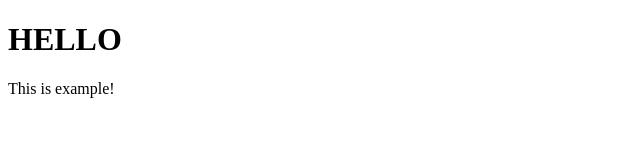
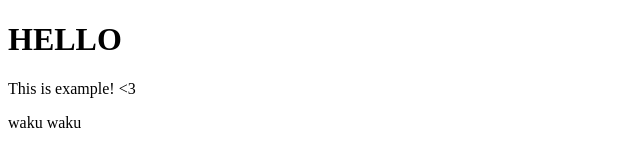
Before and after one commit to Alexxxies/hello-page, a plain HTML site: page index.html in a window 1280 px wide. Shown: the whole page, without its empty margins (0-640 px from the left). Drawn offline with Linux system fonts and the light colour scheme.

Commit message:
Added waku waku in index.html

```diff
--- a/index.html
+++ b/index.html
@@ -5,6 +5,7 @@
     </head>
 <body>
     <h1>HELLO</h1>
-    <p> This is example!</p>
+    <p> This is example! &lt;3</p>
+    <p> waku waku</p>
 </body>
 </html>
```
